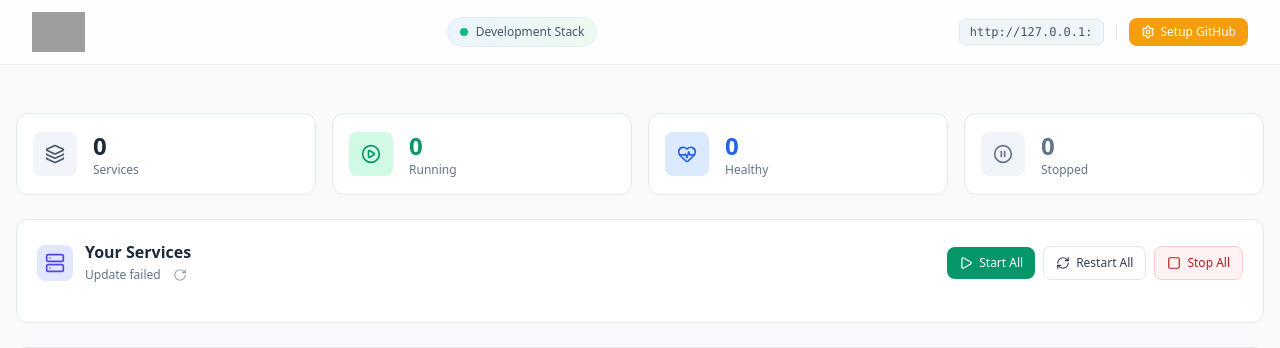
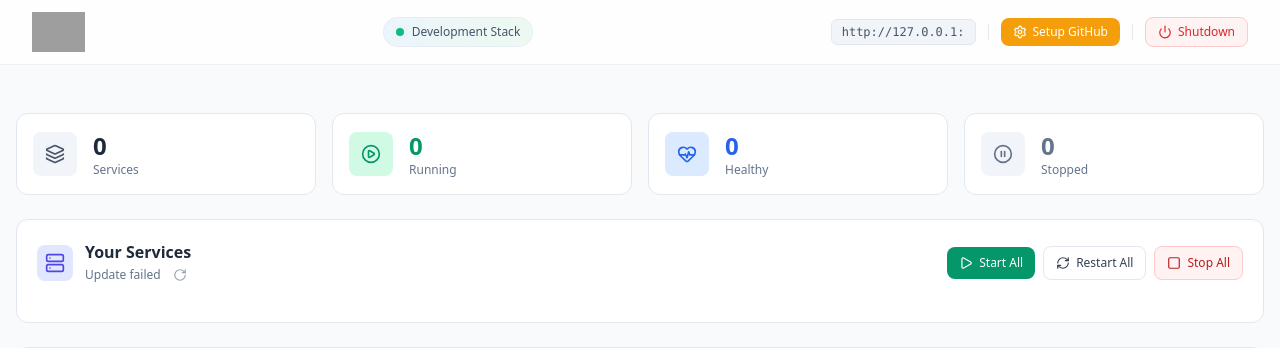
Before and after one commit to Moovent/moovent-stack, a Python web app: template moovent_stack/admin/templates/dashboard.html in a window 1280 px wide. Shown: the top 348 px of the page. Run offline with Jinja, Linux system fonts and the light colour scheme; the template is opened without the code that fills it, so the values that code supplies are empty; some libraries are stand-ins or nearby versions; grey boxes are pictures that could not be loaded.

Commit message:
feat: add shutdown button with confirmation modal
- Power icon button in header (red theme)
- Modal shows list of running services that will be stopped
- Cancel/Confirm actions with loading state
- Click backdrop to dismiss

```diff
--- a/moovent_stack/admin/templates/dashboard.html
+++ b/moovent_stack/admin/templates/dashboard.html
@@ -69,6 +69,52 @@
     <!-- Toast notification container -->
     <div id="toast-container" class="toast-container"></div>
 
+    <!-- Shutdown Confirmation Modal -->
+    <div id="shutdown-modal" class="hidden fixed inset-0 z-50 overflow-y-auto">
+      <div class="flex min-h-screen items-center justify-center p-4">
+        <div class="fixed inset-0 bg-gray-900/70 backdrop-blur-sm" id="shutdown-modal-backdrop"></div>
+        <div class="relative w-full max-w-md bg-white border border-gray-200 rounded-xl shadow-xl">
+          <div class="p-6">
+            <!-- Header -->
+            <div class="flex items-start gap-4 mb-4">
+              <div class="flex-shrink-0 w-12 h-12 rounded-full bg-red-100 flex items-center justify-center">
+                <i data-lucide="power" class="w-6 h-6 text-red-600"></i>
+              </div>
+              <div>
+                <h3 class="text-lg font-semibold text-gray-900">Shutdown Stack?</h3>
+                <p class="text-sm text-gray-500 mt-1">This will stop all running services.</p>
+              </div>
+            </div>
+
+            <!-- Service List -->
+            <div class="mb-6 p-3 bg-gray-50 rounded-lg border border-gray-200">
+              <p class="text-xs font-medium text-gray-500 mb-2">Services that will be stopped:</p>
+              <div id="shutdown-service-list" class="space-y-1 text-sm text-gray-700">
+                <!-- Populated by JS -->
+              </div>
+            </div>
+
+            <!-- Actions -->
+            <div class="flex items-center justify-end gap-3">
+              <button
+                id="shutdown-cancel"
+                class="px-4 py-2 text-sm font-medium text-gray-700 bg-white border border-gray-300 rounded-lg hover:bg-gray-50 transition-colors"
+              >
+                Cancel
+              </button>
+              <button
+                id="shutdown-confirm"
+                class="inline-flex items-center gap-2 px-4 py-2 text-sm font-medium text-white bg-red-600 rounded-lg hover:bg-red-700 transition-colors"
+              >
+                <i data-lucide="power-off" class="w-4 h-4"></i>
+                Shutdown All
+              </button>
+            </div>
+          </div>
+        </div>
+      </div>
+    </div>
+
     <div class="min-h-screen">
       <!-- Modern branded header -->
       <header class="sticky top-0 z-40 bg-white/80 backdrop-blur-lg border-b border-slate-200/60">
@@ -95,6 +141,16 @@
               <span id="admin-url" class="hidden sm:inline-flex text-xs font-mono px-2.5 py-1 bg-slate-100 text-slate-600 rounded-md border border-slate-200"></span>
               <div class="h-4 w-px bg-slate-200 hidden sm:block"></div>
               <div id="github-status" class="flex items-center gap-2 text-xs text-slate-600"></div>
+              <div class="h-4 w-px bg-slate-200"></div>
+              <!-- Shutdown Button -->
+              <button
+                id="shutdown-btn"
+                class="inline-flex items-center gap-1.5 px-3 py-1.5 text-xs font-medium text-red-600 bg-red-50 hover:bg-red-100 border border-red-200 rounded-lg transition-colors"
+                title="Shutdown all services"
+              >
+                <i data-lucide="power" class="w-3.5 h-3.5"></i>
+                <span class="hidden sm:inline">Shutdown</span>
+              </button>
             </div>
           </div>
         </div>
@@ -1733,6 +1789,69 @@
         postAction("/api/stack/stop");
       });
 
+      // Shutdown modal
+      const elShutdownBtn = document.getElementById("shutdown-btn");
+      const elShutdownModal = document.getElementById("shutdown-modal");
+      const elShutdownCancel = document.getElementById("shutdown-cancel");
+      const elShutdownConfirm = document.getElementById("shutdown-confirm");
+      const elShutdownBackdrop = document.getElementById("shutdown-modal-backdrop");
+      const elShutdownServiceList = document.getElementById("shutdown-service-list");
+
+      function showShutdownModal() {
+        // Populate service list
+        const running = state.services.filter(s => s.running || s.desired);
+        if (running.length === 0) {
+          elShutdownServiceList.innerHTML = '<span class="text-gray-400 italic">No services running</span>';
+        } else {
+          elShutdownServiceList.innerHTML = running.map(s => `
+            <div class="flex items-center gap-2">
+              <span class="w-2 h-2 rounded-full ${s.health_ok ? 'bg-emerald-500' : s.running ? 'bg-amber-500' : 'bg-gray-400'}"></span>
+              <span>${s.name}</span>
+              ${s.port ? `<span class="text-gray-400 text-xs">:${s.port}</span>` : ''}
+            </div>
+          `).join('');
+        }
+        elShutdownModal.classList.remove("hidden");
+        if (window.lucide) lucide.createIcons();
+      }
+
+      function hideShutdownModal() {
+        elShutdownModal.classList.add("hidden");
+      }
+
+      async function confirmShutdown() {
+        elShutdownConfirm.disabled = true;
+        elShutdownConfirm.innerHTML = '<i data-lucide="loader-2" class="w-4 h-4 animate-spin"></i> Shutting down...';
+        if (window.lucide) lucide.createIcons();
+
+        try {
+          await postAction("/api/stack/stop");
+          showToast("success", "Stack shutdown", "All services have been stopped");
+          hideShutdownModal();
+          // Refresh to show stopped state
+          setTimeout(refreshServices, 500);
+        } catch (err) {
+          showToast("error", "Shutdown failed", err.message || "Could not stop services");
+        } finally {
+          elShutdownConfirm.disabled = false;
+          elShutdownConfirm.innerHTML = '<i data-lucide="power-off" class="w-4 h-4"></i> Shutdown All';
+          if (window.lucide) lucide.createIcons();
+        }
+      }
+
+      if (elShutdownBtn) {
+        elShutdownBtn.addEventListener("click", showShutdownModal);
+      }
+      if (elShutdownCancel) {
+        elShutdownCancel.addEventListener("click", hideShutdownModal);
+      }
+      if (elShutdownBackdrop) {
+        elShutdownBackdrop.addEventListener("click", hideShutdownModal);
+      }
+      if (elShutdownConfirm) {
+        elShutdownConfirm.addEventListener("click", confirmShutdown);
+      }
+
       if (elUpdateAction) {
         elUpdateAction.addEventListener("click", () => {
           state.updateDismissed = false;
--- a/pyproject.toml
+++ b/pyproject.toml
@@ -1,6 +1,6 @@
 [project]
 name = "moovent-stack"
-version = "0.5.0b6"
+version = "0.5.0b7"
 description = "Moovent internal developer stack launcher"
 readme = "README.md"
 requires-python = ">=3.9"
```
Also changed, not shown: 1 other file.
